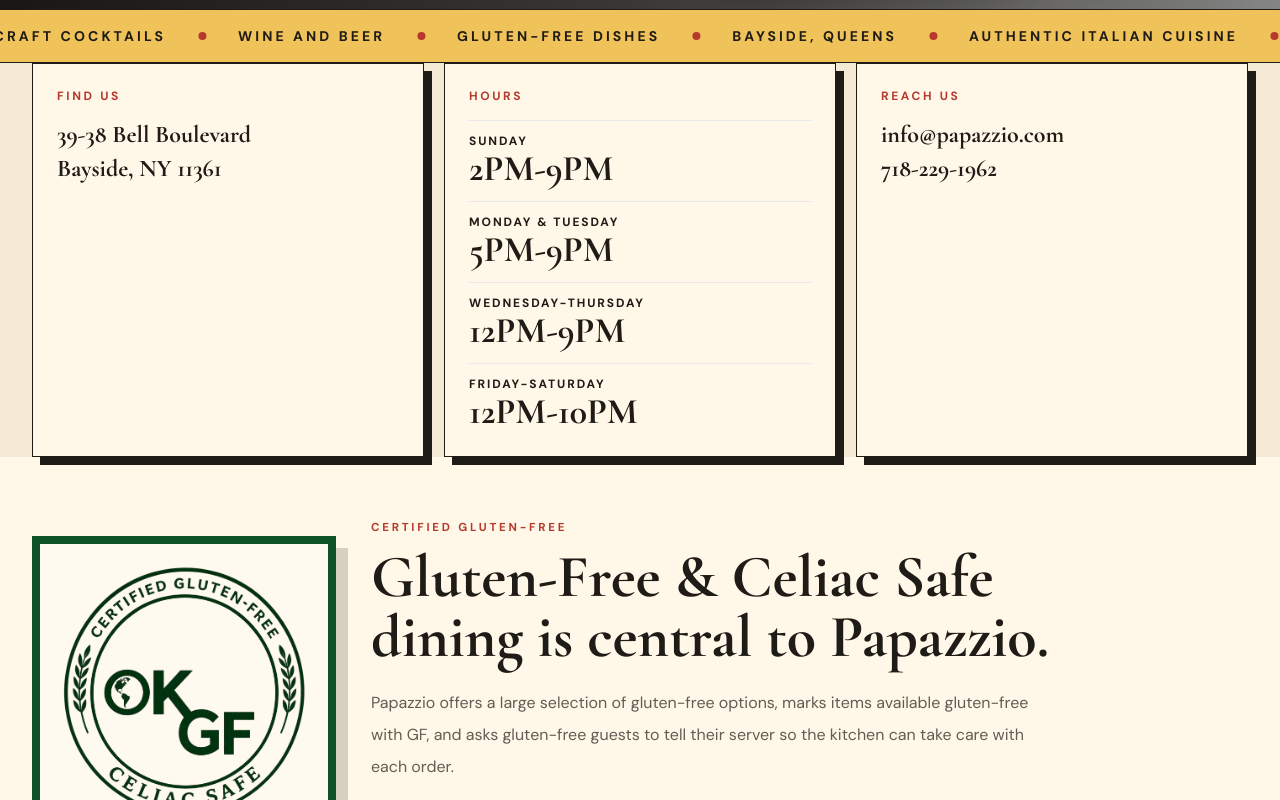
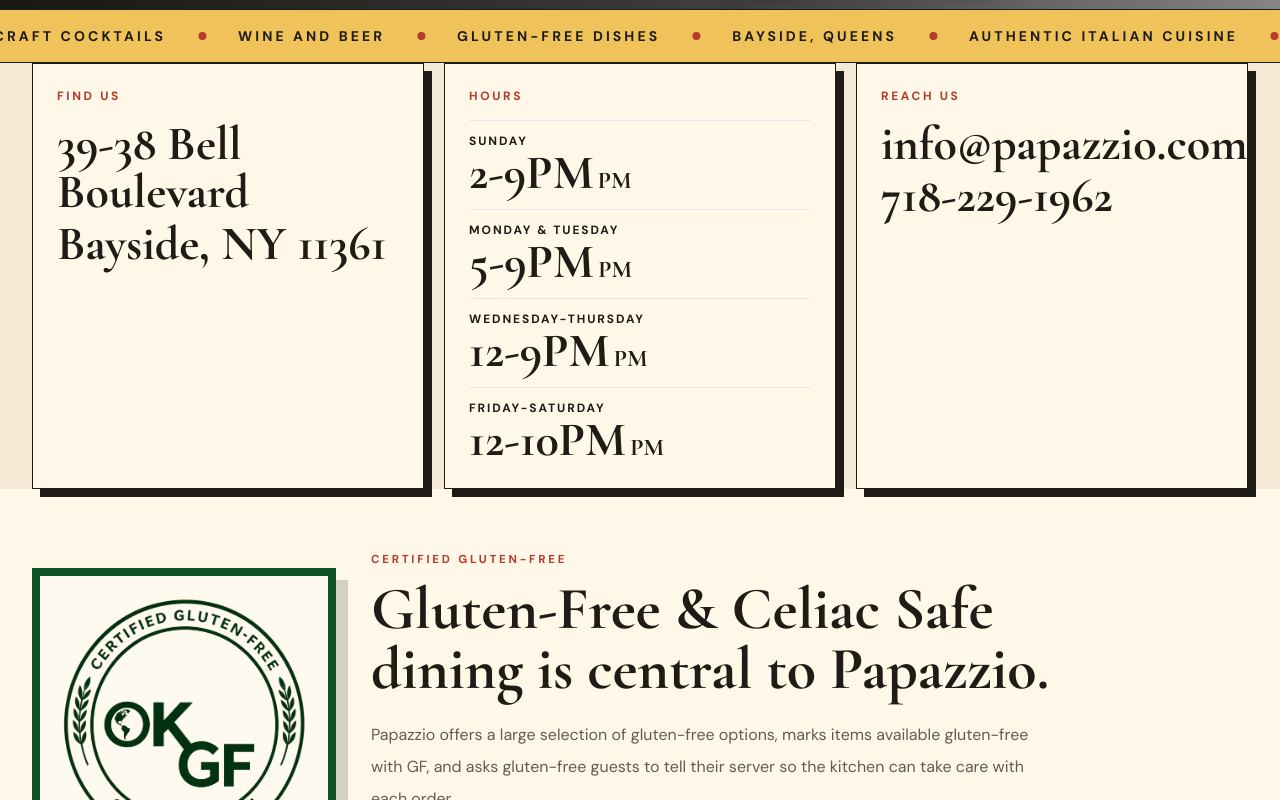
Before and after one commit to Volta-NYC/papazzio, a Next.js app: page / in a window 1280 px wide. Shown: the part 860-1660 px from the top of the page. Built offline with nearby package versions, Linux system fonts and the light colour scheme; grey boxes are pictures that could not be loaded.

Commit message:
fix: made requested changes

```diff
--- a/src/app/[menuSlug]/page.tsx
+++ b/src/app/[menuSlug]/page.tsx
@@ -212,7 +212,12 @@
     sections.push(current)
   }
 
-  return sections.filter((section) => section.lines.length > 0)
+  return sections
+    .map((section) => ({
+      ...section,
+      lines: section.lines.filter((line) => !isOrphanedPrice(line))
+    }))
+    .filter((section) => section.lines.length > 0)
 }
 
 function lineBreaks(content: string, slug: string) {
@@ -305,6 +310,10 @@
   return value.replace(/\s+/g, " ").replace("$ ", "$").trim()
 }
 
+function isOrphanedPrice(line: MenuLine) {
+  return line.isNote && /^\$?\s?\d{1,3}(?:\.\d{2})?(?:\s?\/\s?\$?\s?\d{1,3}(?:\.\d{2})?)*$/.test(line.title)
+}
+
 function normalizeHeading(line: string) {
   return line.replace(/\s+/g, " ").trim()
 }
--- a/src/app/catering-packages/page.tsx
+++ b/src/app/catering-packages/page.tsx
@@ -9,7 +9,6 @@
   {
     title: "Premiere Package - Afternoon",
     price: "$43.95 per person",
-    href: "https://www.papazzio.com/premiere-afternoon",
     details: [
       "Available Saturdays and Sundays, 12-4 pm or 1-5 pm.",
       "30-adult minimum for exclusive use.",
@@ -47,7 +46,6 @@
   {
     title: "Buffet Package",
     price: "$41.95 per person",
-    href: "https://www.papazzio.com/buffet-package",
     details: [
       "Available Saturdays and Sundays from 12-4 pm or 1-5 pm.",
       "30-adult minimum for exclusive use.",
@@ -94,7 +92,6 @@
   {
     title: "Lunch Package",
     price: "$27.95 per person",
-    href: "https://www.papazzio.com/lunch-package",
     details: [
       "Three-course prix fixe available on-site Wednesday-Friday, 12:00-4:00 pm.",
       "Includes a curated three-course menu with coffee or soda.",
@@ -132,7 +129,6 @@
   {
     title: "Premiere Package - Evening",
     price: "$49.95 per person",
-    href: "https://www.papazzio.com/premiere-evening",
     details: [
       "Available Monday-Thursday after 3:00 pm, based on availability.",
       "Complete four-course Italian meal; gluten-free +$3.",
@@ -197,42 +193,16 @@
   }
 ]
 
-const wineMenu = [
-  { title: "Spumante", items: ["Prosecco, Torresella | Trento", "Champagne, Veuve Clicquot | France", "Lambrusco, Quercioli | Emilia Romagna", "Moscato d'Asti, Villa Rosa | Piedmont"] },
-  {
-    title: "Bianco",
-    items: [
-      "Chardonnay, Rodney Strong | Sonoma",
-      "Greco Bianco, Librandi | Calabria",
-      "Sauvignon Blanc, Kim Crawford | New Zealand",
-      "Sauvignon Blanc, Prodigo | Friuli",
-      "Pinot Grigio, Livio Felluga | Collio",
-      "Pinot Grigio, Torresella | Veneto",
-      "Rose, Whispering Angel | Italy",
-      "Vermentino, Argiolas Costamolino | Sardinia"
-    ]
-  },
-  {
-    title: "Rosso Italiano",
-    items: [
-      "Baby Amarone, Veronese Alanera | Calabria",
-      "Chianti Classico, Monsanto | Barberino",
-      "Nero d'Avola, John Dapetrosino | Sicilia",
-      "Pinot Nero, Cantina Tramin | Trentino",
-      "Primitivo, Masseria Li Veli | Puglia",
-      "Super Tuscan, Barco Reale | Tuscany",
-      "Valpolicella, Tenuta Sant'Antonio | Veneto"
-    ]
-  },
-  { title: "Rosso Americano", items: ["Cabernet Sauvignon, Charles Krug | Napa Valley", "Cabernet Sauvignon, Jordan | Sonoma County", "Cabernet Sauvignon, Freakshow | Lodi", "Merlot, Charles Krug | Napa Valley"] },
-  { title: "Rosso Argentino", items: ["Malbec Org, Domaine Bousquet | Mendoza", "Pinot Noir Org, Domaine Bousquet | Mendoza"] }
-]
-
 const supportMenus = [
   {
     title: "Additional Options",
     href: "https://www.papazzio.com/additionals-menu",
     details: ["Family-style appetizers", "Passed hors d'oeuvres", "Open bar options", "Fruit, cookies, pastries, valet, and color napkin add-ons"]
+  },
+  {
+    title: "Wine Menu",
+    href: "/wine-menu",
+    details: ["Browse Papazzio's current wine selection"]
   },
   {
     title: "Tray Menu",
@@ -281,7 +251,6 @@
                     </div>
                   ))}
                 </div>
-                <a className="button button-dark mt-6" href={item.href}>View Full Package</a>
               </article>
             ))}
           </div>
@@ -303,26 +272,10 @@
           </div>
         </section>
 
-        <section className="bg-paper px-4 py-20 sm:px-6 lg:px-8">
-          <div className="mx-auto max-w-7xl">
-            <SectionHeading eyebrow="Wine Menu" title="Wine selections for events." text="Use these selections as a planning reference for private dining, bar service, and special event conversations." />
-            <div className="mt-10 grid gap-5 md:grid-cols-2 xl:grid-cols-3">
-              {wineMenu.map((item) => (
-                <article className="reveal-on-scroll reveal-soft border border-ink/10 bg-cream p-6 shadow-lg shadow-ink/5" key={item.title}>
-                  <h3 className="font-heading text-3xl font-black">{item.title}</h3>
-                  <ul className="mt-5 grid gap-2 text-sm font-bold leading-6 text-ink/68">
-                    {item.items.map((detail) => <li key={detail}>{detail}</li>)}
-                  </ul>
-                </article>
-              ))}
-            </div>
-          </div>
-        </section>
-
         <section className="bg-cream px-4 py-20 sm:px-6 lg:px-8">
           <div className="mx-auto max-w-7xl">
             <SectionHeading eyebrow="More Options" title="Add-ons and take-home trays." text="Package add-ons and tray menus are connected here so visitors can move directly into the right catering option." />
-            <div className="mt-10 grid gap-5 md:grid-cols-2">
+            <div className="mt-10 grid gap-5 md:grid-cols-3">
               {supportMenus.map((item) => (
                 <a className="reveal-on-scroll reveal-soft border border-ink/10 bg-paper p-6 shadow-lg shadow-ink/5 transition hover:-translate-y-1 hover:border-tomato" href={item.href} key={item.title}>
                   <h3 className="font-heading text-3xl font-black">{item.title}</h3>
--- a/src/app/globals.css
+++ b/src/app/globals.css
@@ -232,6 +232,7 @@
   content: "";
   inset: 0;
   position: absolute;
+  pointer-events: none;
 }
 
 .experience-card img {
@@ -258,6 +259,7 @@
   content: "";
   inset: 0;
   position: absolute;
+  pointer-events: none;
 }
 
 .secondary-special img {
--- a/src/app/page.tsx
+++ b/src/app/page.tsx
@@ -86,7 +86,7 @@
               <div className="about-image-frame">
                 <Photo alt="Papazzio restaurant interior" className="aspect-[5/4]" src={images.diningRoom} />
               </div>
-              <div className="absolute -bottom-8 right-8 max-w-sm bg-ink p-6 text-cream">
+              <div className="absolute bottom-4 right-4 max-w-[15rem] bg-ink p-4 text-cream sm:-bottom-8 sm:right-8 sm:max-w-sm sm:p-6">
                 <p className="font-heading text-3xl font-black leading-tight">Warm brick, white tablecloths, and the neighborhood dining room atmosphere Papazzio is known for.</p>
               </div>
             </div>
@@ -102,8 +102,7 @@
             <div className="mt-12 grid gap-5 md:grid-cols-3">
               {menuPreview.map((group, index) => (
                 <article className={`reveal-on-scroll ${index === 0 ? "reveal-left" : index === 1 ? "reveal-soft reveal-delay-1" : "reveal-right reveal-delay-2"} group border border-cream/14 bg-cream/[0.04] p-7 transition hover:-translate-y-1 hover:bg-cream/[0.08]`} key={group.title}>
-                  <p className="font-heading text-6xl font-black text-tomato/80">0{index + 1}</p>
-                  <h3 className="mt-6 font-heading text-3xl font-black">{group.title}</h3>
+                  <h3 className="font-heading text-3xl font-black">{group.title}</h3>
                   <ul className="mt-5 space-y-3 text-sm leading-6 text-cream/70">
                     {group.items.map((item) => (
                       <li className="border-t border-cream/12 pt-3" key={item}>{item}</li>
@@ -129,7 +128,7 @@
                     <p className="text-xs font-black uppercase tracking-[0.2em] text-gold">{item.subtitle}</p>
                     <h3 className="mt-3 font-heading text-4xl font-black leading-none">{item.title}</h3>
                     <p className="mt-4 text-sm font-bold leading-6 text-cream/76">{item.description}</p>
-                    <Link className="button button-light mt-6" href="/specials">View All Specials</Link>
+                    <Link className="button button-light mt-6" href={item.href}>View Details</Link>
                   </div>
                 </article>
               ))}
@@ -161,7 +160,9 @@
             <div className="reveal-on-scroll reveal-soft mb-10 text-cream">
               <SectionHeading eyebrow="Gallery" light title="A closer look at Papazzio." text="Restaurant, food, wine, and event photos from Papazzio's current website and supplied assets." />
             </div>
-            <ImageCarousel images={galleryImages} />
+            <div className="mx-auto max-w-5xl">
+              <ImageCarousel images={galleryImages} />
+            </div>
           </div>
         </section>
 
@@ -201,12 +202,15 @@
           {hours.map((item) => (
             <div className="border-t border-ink/12 pt-3" key={item.label}>
               <p className="text-xs font-black uppercase tracking-[0.16em] text-ink/54">{item.label}</p>
-              <p className="font-heading text-3xl font-black leading-none text-ink sm:text-4xl">{item.value}</p>
+              <p className="font-heading text-4xl font-black leading-none text-ink sm:text-5xl">
+                <span>{item.value.replace(/(AM|PM)/, "")}</span>
+                <span className="ml-1 text-xl sm:text-2xl">{item.value.match(/AM|PM/)?.[0]}</span>
+              </p>
             </div>
           ))}
         </div>
       ) : (
-        <div className="mt-4 space-y-1 font-heading text-2xl font-black leading-tight text-ink">
+        <div className="mt-4 space-y-1 font-heading text-4xl font-black leading-tight text-ink sm:text-5xl">
           {lines.map((line) => (
             <p key={line}>{line}</p>
           ))}
--- a/src/lib/content.ts
+++ b/src/lib/content.ts
@@ -69,9 +69,9 @@
 export const menuLinks = [
   { label: "Dinner Menu", href: "/dinner-menu" },
   { label: "Lunch Menu", href: "/lunch-menu" },
-  { label: "Tray Menu", href: "/tray-menu" },
   { label: "Dessert Menu", href: "/dessert-menu" },
-  { label: "Wine Menu", href: "/wine-menu" }
+  { label: "Wine Menu", href: "/wine-menu" },
+  { label: "Tray Menu", href: "/tray-menu" }
 ]
 
 export const menuPreview = [
@@ -110,7 +110,7 @@
     title: "WINEsday",
     subtitle: "Wednesday",
     details: ["50% off all Wine Bottles", "BYOW - No Cork Fee - Bring your Own Wine", "Valid with one entree - no other promos"],
-    href: "/specials/winesday",
+    href: "/wine-menu",
     cta: "View WINEsday",
     image: images.winesday
   },
@@ -175,7 +175,7 @@
     title: "WINEsday",
     subtitle: "50% Off Bottles of Wine",
     description: "Midweek wine night with half-off bottles and BYOW with no cork fee when dining in.",
-    href: "/specials/winesday",
+    href: "/wine-menu",
     image: images.winesday
   },
   {
```
Also changed, not shown: src/app/specials/live-music/performers/page.tsx (+10 -17 lines).
